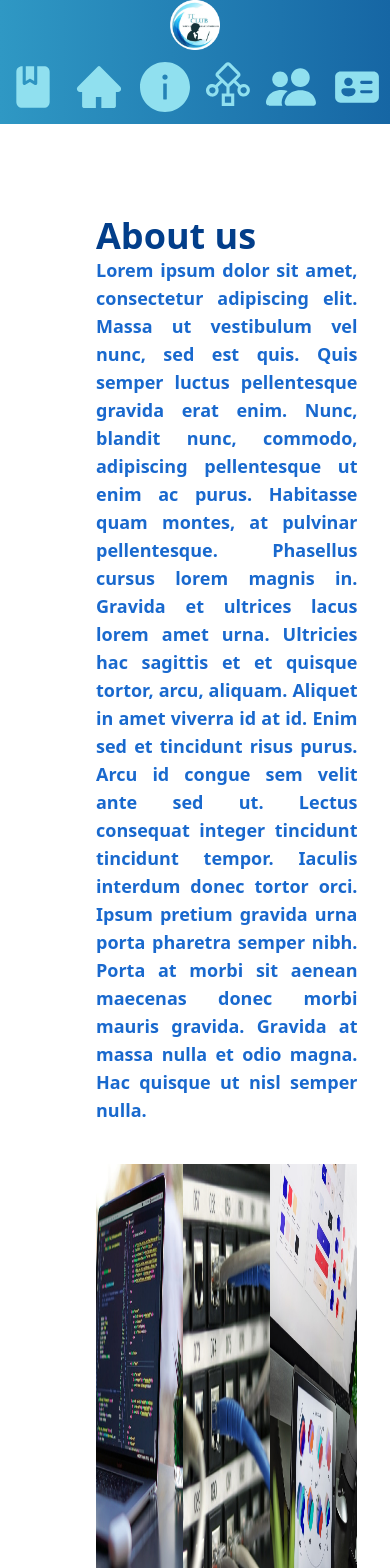
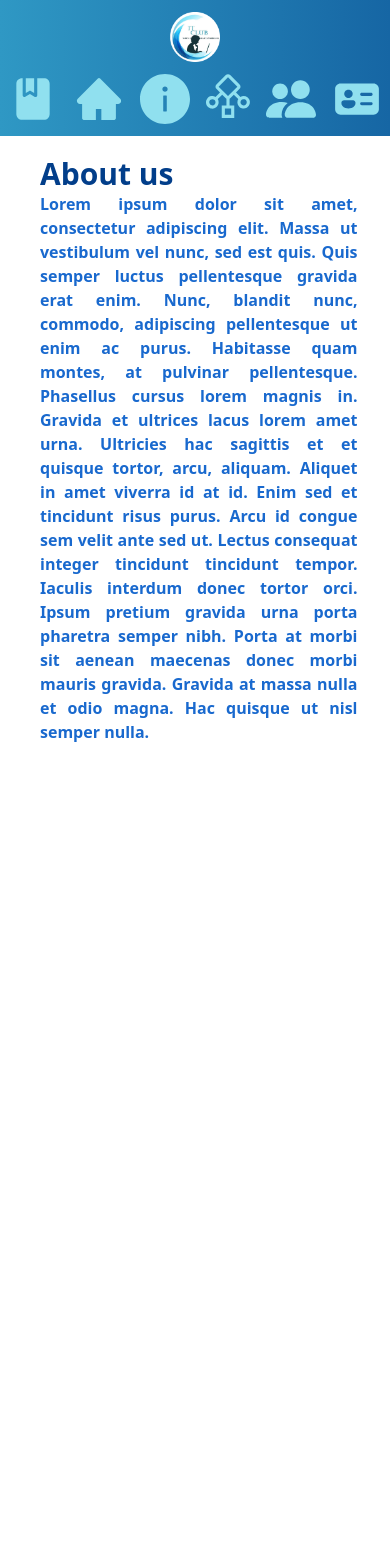
Before and after one commit to itclubnedukabta/frontend-website-itclub, a React (Create React App) app: page /about in a window 390 px wide. Shown: the top 1568 px of the page. After the commit the page ends 844 px from the top, so only its background shows below. Built offline with nearby package versions, Linux system fonts and the light colour scheme.

Commit message:
Add responsive for Home, About, and Division Page

```diff
--- a/public/index.html
+++ b/public/index.html
@@ -24,7 +24,6 @@
       work correctly both with client-side routing and a non-root public URL.
       Learn how to configure a non-root public URL by running `npm run build`.
     -->
-    <title>React App</title>
   </head>
   <body>
     <noscript>You need to enable JavaScript to run this app.</noscript>
--- a/src/components/Container.tsx
+++ b/src/components/Container.tsx
@@ -9,7 +9,7 @@ interface ContainerPropsInterface {
 const Container = (props: ContainerPropsInterface) => {
   return (
     <div
-      className={`h-screen w-screen pt-3 sm:pt-0 pl-0 sm:pl-16${
+      className={`h-screen lg:h-screen lg:w-screen lg:pt-3 pt-36 pl-0 lg:pl-16${
         props.className ? " " + props.className : ""
       }`}
       style={props.style}
--- a/src/components/DivCard.tsx
+++ b/src/components/DivCard.tsx
@@ -7,16 +7,12 @@ interface DivCardPropsInterface {
 
 const DivCard = (props: DivCardPropsInterface) => {
   return (
-    <div className="w-4/12 flex flex-col justify-center h-80">
+    <div className="w-4/12 flex flex-col justify-center md:h-80">
       <img
         src={props.image}
         alt=""
         loading="lazy"
-        style={{
-          width: "260px",
-          height: "260px",
-        }}
-        className="self-center"
+        className="self-center w-full md:w-10/12"
       />
       <p className="font-bold text-base text-center">{props.name}</p>
     </div>
--- a/src/components/Navbar.tsx
+++ b/src/components/Navbar.tsx
@@ -13,7 +13,7 @@ class Navbar extends React.Component {
   render() {
     return (
       <nav
-        className="z-50 lg:h-screen md:h-16 lg:py-12 lg:fixed sm:flex sm:items-center lg:px-0 lg:w-16 sm:justify-between lg:flex-col sm:px-8 md:px-16"
+        className="z-50 pt-3 sm:pt-0 w-screen lg:h-screen md:h-16 lg:py-12 fixed sm:flex sm:items-center lg:px-0 lg:w-16 sm:justify-between lg:flex-col sm:px-8 md:px-16"
         style={{
           backgroundImage: "linear-gradient(to right, #2F98C4, #1666A4)",
         }}
--- a/src/pages/About.tsx
+++ b/src/pages/About.tsx
@@ -13,9 +13,9 @@ class About extends React.Component {
         <Helmet>
           <title>About | IT Club Nedukabta</title>
         </Helmet>
-        <div className="pt-20 pl-24 w-11/12 h-full">
+        <div className="pt-3 sm:pt-6 xl:pt-10 pl-10 xl:pl-16 2xl:pt-20 2xl:pl-24 w-11/12 h-full">
           <h1
-            className="text-4xl font-bold"
+            className="text-3xl lg:text-4xl font-bold"
             style={{
               color: "#023E8A",
             }}
@@ -23,7 +23,7 @@ class About extends React.Component {
             About us
           </h1>
           <p
-            className="text-lg font-bold text-justify"
+            className="text-base lg:text-lg font-bold text-justify"
             style={{
               color: "#1969CE",
             }}
@@ -42,7 +42,7 @@ class About extends React.Component {
             Gravida at massa nulla et odio magna. Hac quisque ut nisl semper
             nulla.
           </p>
-          <div className="pt-10 h-4/6">
+          <div className="sm:h-1/5 md:h-3/6 pt-10 2xl:h-4/6 hidden lg:block">
             <div className="inline-block w-4/12 h-full bg-gray-600">
               <img
                 src={Image1.default}
--- a/src/pages/Division.tsx
+++ b/src/pages/Division.tsx
@@ -13,17 +13,17 @@ class Division extends React.Component {
   render() {
     return (
       <Container
-        className="flex items-center"
+        className="lg:flex lg:items-center"
         style={{
           color: "#023E8A",
         }}
       >
-        <div className="px-36 w-full">
+        <div className="lg:px-36 w-full">
           <Helmet>
             <title>Division | IT Club Nedukabta</title>
           </Helmet>
           <h3 className="text-3xl font-bold text-center pb-6">Division</h3>
-          <div className="flex">
+          <div className="flex flex-col gap-4 md:gap-0 md:flex-row items-center">
             <DivCard image={NetworkImage.default} name="Networking" />
             <DivCard image={ProgrammingImage.default} name="Programming" />
             <DivCard image={GraphicImage.default} name="Graphic Design" />
--- a/src/pages/Home.tsx
+++ b/src/pages/Home.tsx
@@ -1,12 +1,13 @@
 import React from "react";
 import { Helmet } from "react-helmet";
+import Container from "../components/Container";
 import "../Tailwind.css";
 
 class Home extends React.Component {
   render() {
     return (
-      <div
-        className="h-screen w-screen pt-3 sm:pt-0 pl-0 sm:pl-16 flex flex-col justify-center"
+      <Container
+        className="flex flex-col justify-center"
         style={{
           backgroundImage: "linear-gradient(to right, #01B1D6, #0178B7)",
         }}
@@ -14,17 +15,17 @@ class Home extends React.Component {
         <Helmet>
           <title>Home | IT Club Nedukabta</title>
         </Helmet>
-        <div className="pl-20">
-          <h1 className="text-8xl font-bold" style={{ color: "#ADE8F4" }}>
+        <div className="pl-10 lg:pl-20">
+          <h1 className="text-6xl lg:text-8xl font-bold" style={{ color: "#ADE8F4" }}>
             IT Club
             <br />
             Nedukabta
           </h1>
-          <p className="font-normal text-4xl" style={{ color: "#CAF0F8" }}>
+          <p className="text-xl font-normal lg:text-4xl" style={{ color: "#CAF0F8" }}>
             An IT extracurricular at SMKN 2 Kab. Tangerang
           </p>
         </div>
-      </div>
+      </Container>
     );
   }
 }
--- a/src/pages/Member.tsx
+++ b/src/pages/Member.tsx
@@ -1,4 +1,5 @@
 import React from "react";
+import { Helmet } from "react-helmet";
 import Container from "../components/Container";
 import MemberCard from "../components/MemberCard";
 
@@ -22,7 +23,7 @@ class Member extends React.Component<
 
   componentDidMount() {
     let temp = [];
-    for (let i = 1; i <= 39; i++) {
+    for (let i = 1; i <= 24; i++) {
       temp.push(i);
     }
     this.setState({
@@ -32,6 +33,9 @@ class Member extends React.Component<
   render() {
     return (
       <Container>
+        <Helmet>
+          <title>Members | IT Club Nedukabta</title>
+        </Helmet>
         <div className="p-10 w-full h-full">
           <div
             className="w-full h-full p-16 flex flex-col relative"
@@ -50,7 +54,7 @@ class Member extends React.Component<
               ))}
             </div>
             <a
-              href="#home"
+              href="#members"
               className="self-center font-normal absolute bottom-5"
               style={{
                 color: "#CAF0F8",
```
